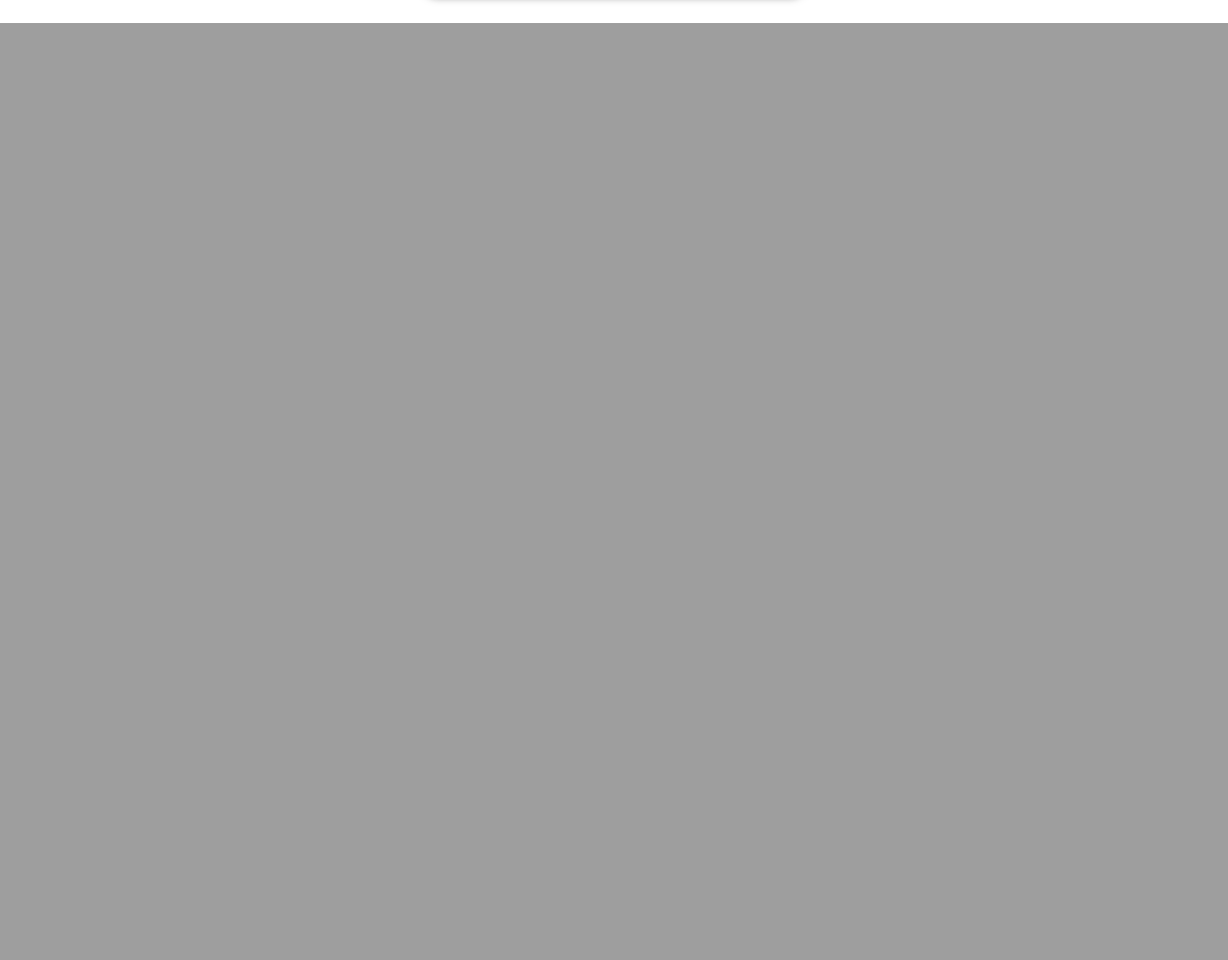
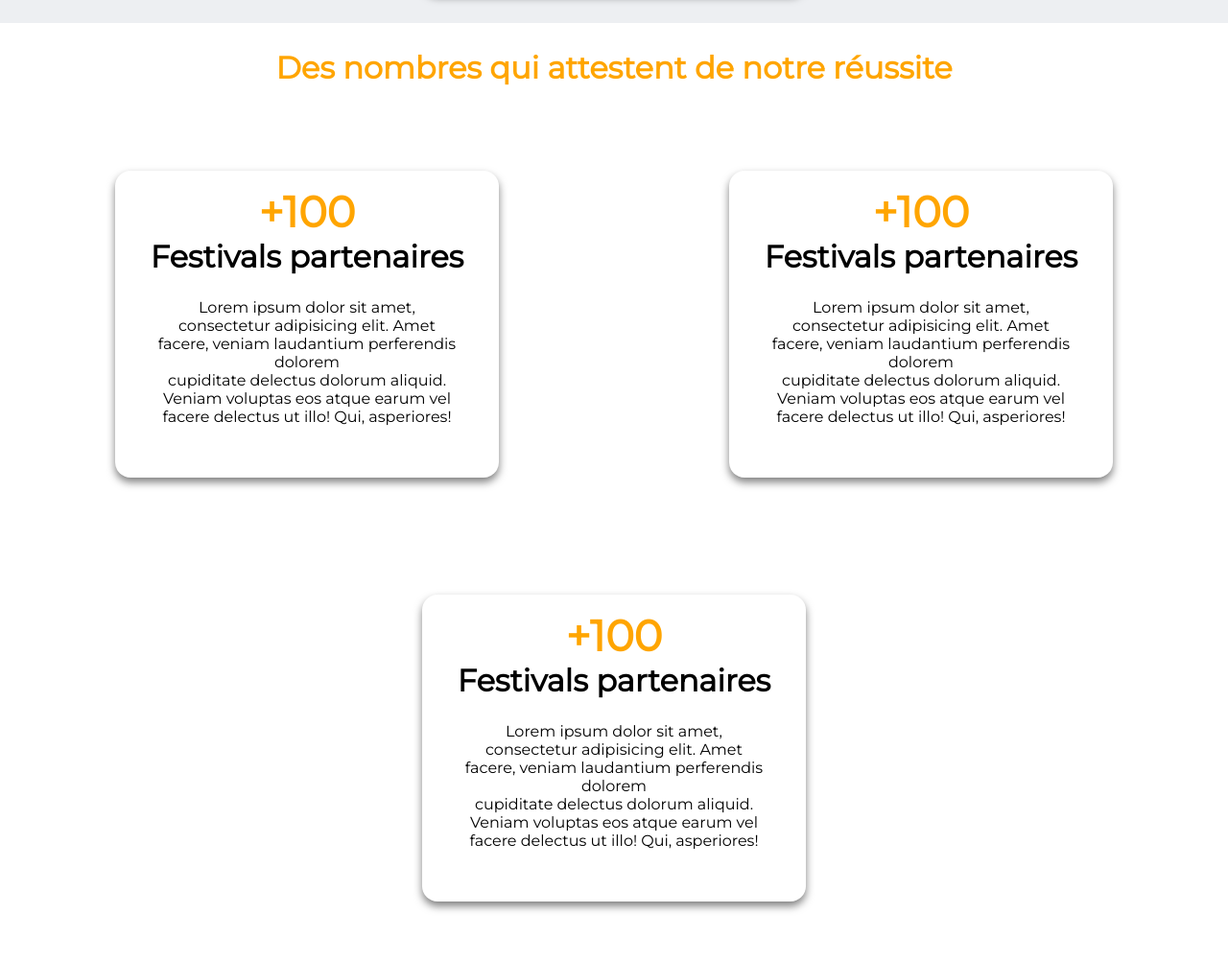
Before and after one commit to Rayan2110/APP_INFO_EKLYPSSE_G9E, a PHP site: page /Home.html in a window 1280 px wide. Shown: the part 1544-2545 px from the top of the page at 96% size. Before the commit the page ends 1568 px from the top, so only its background shows below. Run offline with PHP 8.4, Linux system fonts and the light colour scheme.

Commit message:
Partie information page principale

```diff
--- a/WEBSITE/Front/HTML/Home.css
+++ b/WEBSITE/Front/HTML/Home.css
@@ -267,9 +283,105 @@ section#hero {
     transform-origin: left top;
     white-space: nowrap;
     position: absolute;
-    top: 84%;
+    top: 97%;
     left: 5px; /* Ajustez cette valeur selon vos besoins */
     color: orange; /* Couleur du texte */
     font-weight: bold; /* Gras pour le texte */
-    font-size: 2rem; /* Taille de la police */
+    font-size: 2.8rem; /* Taille de la police */
 }
+
+
+.box:hover {
+    transform: scale(1.1); /* Grossissement de 10% */
+    transition: transform 0.3s ease; /* Ajout d'une transition fluide */
+    color: orange;
+}
+
+.box-container .box a {
+    display: flex;
+    align-items: center;
+    justify-content: center;
+    height: 100%;
+    width: 100%;
+    text-decoration: none; /* Supprime le soulignement du lien */
+    color: inherit; /* Hérite de la couleur du texte de la boîte */
+}
+
+.box-container .box:hover p {
+    opacity: 1; /* Rend le texte visible au survol */
+
+}
+
+
+
+/* Partie box information */
+
+.container-information{
+    display : flex;
+    justify-content: center;
+    flex-wrap: wrap;
+    position: relative;
+    background-color: white;
+
+}
+
+.container-information .box-info {
+    height: 20rem;
+    width: 25rem;
+    background: white;
+    text-align: center;
+    border-radius: 1rem;
+    box-shadow: 0 .3rem .5rem rgba(0,0,0,.5) ;
+    margin: 3.8rem;
+    cursor: pointer;
+    background-size: contain;
+    background-repeat: no-repeat;
+    background-position: center;
+    align-items: center;
+    justify-content: center;
+}
+
+.container-information {
+
+    display: flex;
+    justify-content: space-around; /* Pour espacer également les boîtes */
+    align-items: center; /* Pour centrer verticalement le contenu */
+}
+
+.container-information .box-info {
+    text-align: center; /* Pour centrer le contenu à l'intérieur de chaque boîte */
+    padding: 1rem;
+
+
+}
+
+.container-information .box-info h1{
+    color :orange;
+    font-weight: bold;
+    font-size: 2.8em;
+}
+
+.container-information .box-info h2{
+    font-weight: bold;
+    font-size: 2rem;
+}
+
+.container-information .box-info p{
+    padding : 1.5rem;
+}
+
+.chiffre{
+    padding : 1.7rem;
+    text-align: center;
+    background-color: white;
+}
+
+.chiffre h1{
+    font-weight: bold;
+    color : orange;
+}
+
+.chiffre:hover + .container-information .box-info {
+    transform: scale(1.05); /* Augmente légèrement la taille des cases */
+    transition: transform 0.3s ease; /* Ajoute une transition fluide */
+}
--- a/WEBSITE/Front/HTML/Home.html
+++ b/WEBSITE/Front/HTML/Home.html
@@ -53,26 +53,53 @@
 
     <main>
         <section id="hero">
-            <h1>Welcome</h1>
-            <p>Neque porro quisquam est qui dolorem ipsum <br />
-                quia dolor sit amet, consectetur, adipisci velit...</p>
+            <h1>Bienvenue</h1>
+            <p>Explorez un univers de sons, de couleurs <br /> et d'énergie débordante à travers nos festivals passionnants. </p>
         </section>
 
 
         <div class="box-container">
             <div class="vertical-text">Programmation</div>
             <div class="box">
-                <h3> <b>Vendredi <br> 14 <br> juillet</b></h3>
-
+                <a href="Evenement.html">
+                    <h3><b>Vendredi <br> 14 <br> juillet</b></h3>
+                </a>
             </div>
 
             <div class="box">
+                <a href="Evenement.html">
                 <h3> <b> Jeudi  <br>14 <br> juillet</b></h3>
+            </a>
             </div>
 
             <div class="box">
+                <a href="Evenement.html">
                 <h3> <b>Samedi <br> 14 <br> juillet</b></h3>
+                </a>
+            </div>
 
+        </div>
+
+        <div class ="chiffre"><h1> Des nombres qui attestent de notre réussite</h1></div>
+
+        <div class="container-information">
+            <div class="box-info">
+                    <h1>+100</h1>
+                    <h2>Festivals partenaires</h2>
+                    <p>Lorem ipsum dolor sit amet, consectetur adipisicing elit. Amet facere, veniam laudantium perferendis dolorem </br>cupiditate delectus dolorum aliquid. Veniam voluptas eos atque earum vel facere delectus ut illo! Qui, asperiores!
+                        </p>
+            </div>
+
+            <div class="box-info">
+                <h1>+100</h1>
+                    <h2>Festivals partenaires</h2>
+                    <p>Lorem ipsum dolor sit amet, consectetur adipisicing elit. Amet facere, veniam laudantium perferendis dolorem </br>cupiditate delectus dolorum aliquid. Veniam voluptas eos atque earum vel facere delectus ut illo! Qui, asperiores!</p>
+            </div>
+
+            <div class="box-info">
+                <h1>+100</h1>
+                    <h2>Festivals partenaires</h2>
+                    <p>Lorem ipsum dolor sit amet, consectetur adipisicing elit. Amet facere, veniam laudantium perferendis dolorem </br>cupiditate delectus dolorum aliquid. Veniam voluptas eos atque earum vel facere delectus ut illo! Qui, asperiores!</p>
             </div>
 
         </div>
```
Also changed, not shown: other parts of WEBSITE/Front/HTML/Home.css (+29 -13 lines).
